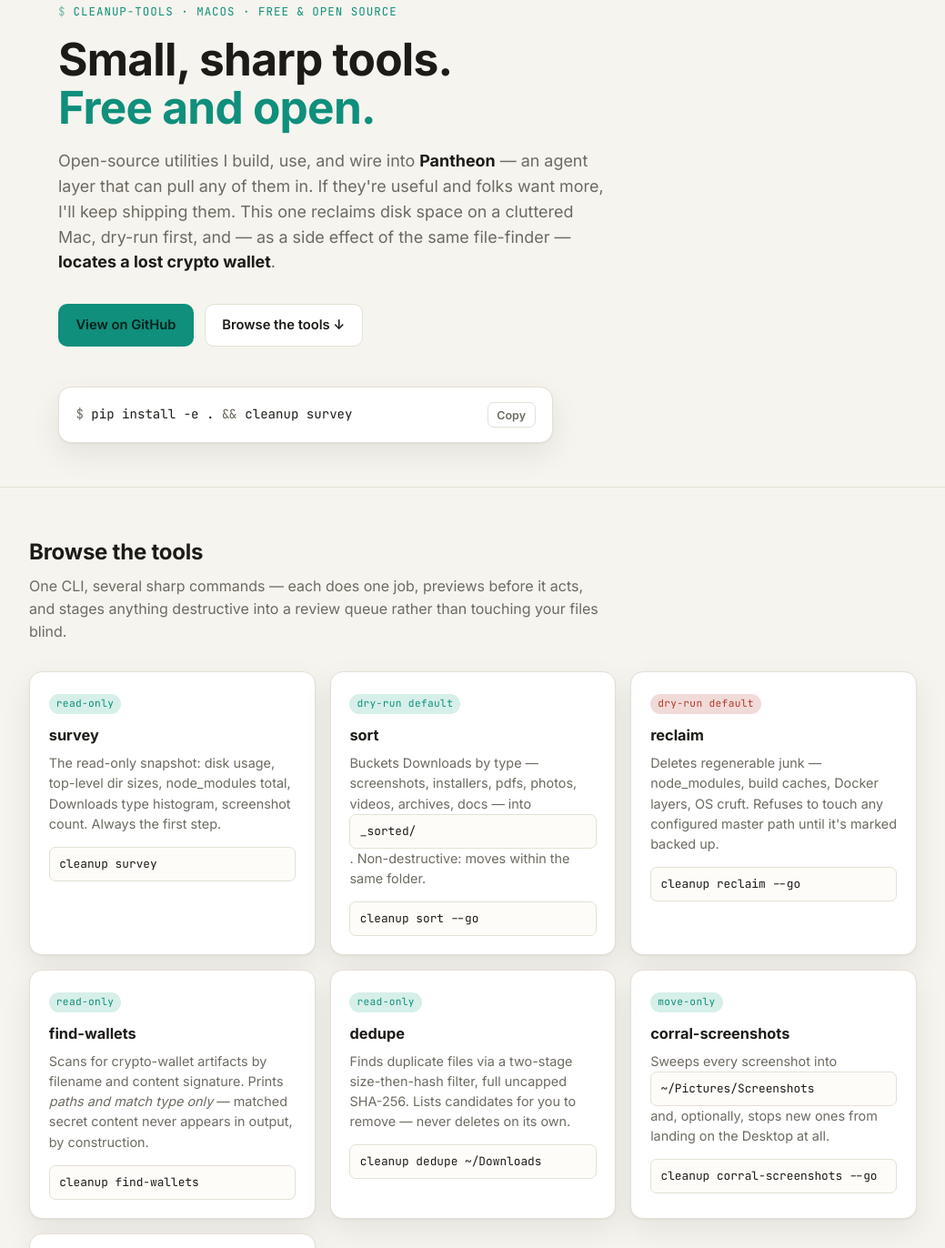
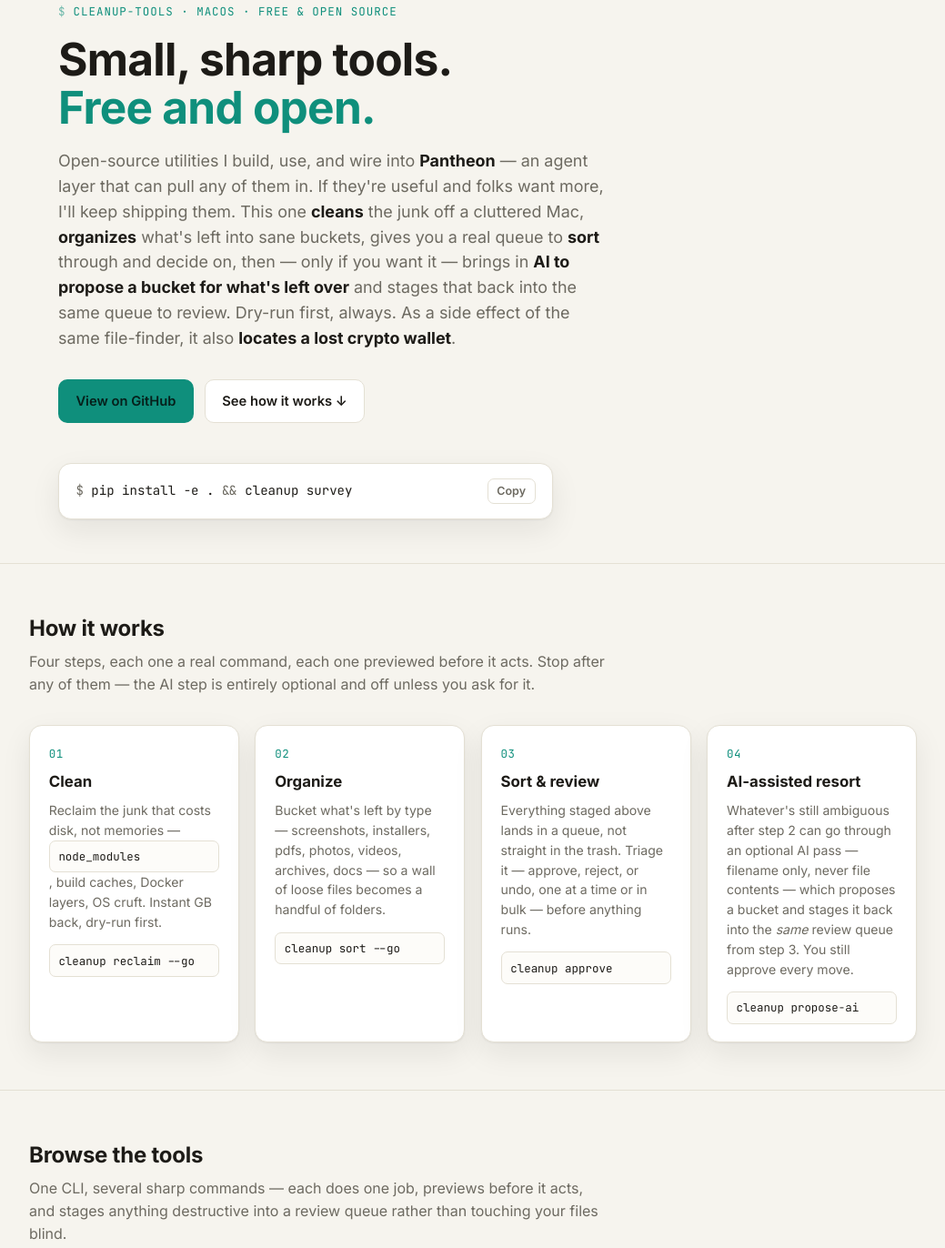
Before and after one commit to mdostal/cleanup-tools, a website: page docs/index.html in a window 1280 px wide. Shown: the part 123-1495 px from the top of the page at 91% size, without its empty margins (120-1159 px from the left). Drawn offline with Linux system fonts and the light colour scheme.

Commit message:
Foreground the actual workflow on the Pages site
Add a "How it works" section (clean -> organize -> sort & review ->
AI-assisted resort) between the hero and the tool grid, and tighten the
hero copy to name that flow explicitly -- this is cleanup-tools' own
page, scoped to this repo's features only (no other project's content).

```diff
--- a/docs/index.html
+++ b/docs/index.html
@@ -118,6 +118,26 @@
   h2 { font-size: 1.5rem; margin: 0 0 0.4rem; letter-spacing: -0.01em; }
   .section-sub { color: var(--text-muted); margin: 0 0 2rem; max-width: 40rem; }
 
+  /* ---------- workflow ---------- */
+  .workflow-steps { display: grid; grid-template-columns: repeat(auto-fit, minmax(230px, 1fr)); gap: 1.1rem; }
+  .workflow-step {
+    background: var(--surface); border: 1px solid var(--border); border-radius: var(--radius);
+    padding: 1.3rem 1.3rem 1.2rem; box-shadow: var(--shadow); position: relative;
+  }
+  .workflow-num {
+    font-family: var(--mono); font-size: 0.78rem; color: var(--accent); letter-spacing: 0.04em;
+    display: block; margin-bottom: 0.5rem;
+  }
+  .workflow-step h3 { margin: 0 0 0.5rem; font-size: 1.05rem; }
+  .workflow-step p { margin: 0 0 0.85rem; color: var(--text-muted); font-size: 0.88rem; }
+  .workflow-step code {
+    display: block; font-size: 0.78rem; background: var(--surface-raised); border: 1px solid var(--border);
+    border-radius: 7px; padding: 0.45rem 0.6rem; color: var(--text); overflow-x: auto;
+  }
+  @media (min-width: 900px) {
+    .workflow-steps { grid-template-columns: repeat(4, 1fr); }
+  }
+
   /* ---------- tool grid ---------- */
   .tools { display: grid; grid-template-columns: repeat(auto-fit, minmax(260px, 1fr)); gap: 1rem; }
   .tool-card {
@@ -198,6 +218,7 @@
   <div class="wrap">
     <a class="brand" href="#top"><img src="favicon.png" alt=""> cleanup-tools</a>
     <ul>
+      <li><a class="navlink" href="#workflow">How it works</a></li>
       <li><a class="navlink" href="#tools">Tools</a></li>
       <li><a class="navlink" href="#app">Desktop app</a></li>
       <li><a class="navlink" href="#principles">Principles</a></li>
@@ -214,12 +235,15 @@
     <p class="lede">
       Open-source utilities I build, use, and wire into <strong>Pantheon</strong> — an agent layer
       that can pull any of them in. If they're useful and folks want more, I'll keep shipping them.
-      This one reclaims disk space on a cluttered Mac, dry-run first, and — as a side effect of the
-      same file-finder — <strong>locates a lost crypto wallet</strong>.
+      This one <strong>cleans</strong> the junk off a cluttered Mac, <strong>organizes</strong> what's
+      left into sane buckets, gives you a real queue to <strong>sort</strong> through and decide on,
+      then — only if you want it — brings in <strong>AI to propose a bucket for what's left over</strong>
+      and stages that back into the same queue to review. Dry-run first, always. As a side effect of
+      the same file-finder, it also <strong>locates a lost crypto wallet</strong>.
     </p>
     <div class="cta-row">
       <a class="btn primary" href="https://github.com/mdostal/cleanup-tools">View on GitHub</a>
-      <a class="btn ghost" href="#tools">Browse the tools ↓</a>
+      <a class="btn ghost" href="#workflow">See how it works ↓</a>
     </div>
     <div class="install">
       <div class="cmd"><span class="prompt">$ </span>pip install -e . <span class="prompt">&amp;&amp;</span> cleanup survey</div>
@@ -227,6 +251,42 @@
     </div>
   </div>
 </header>
+
+<section id="workflow">
+  <div class="wrap">
+    <h2>How it works</h2>
+    <p class="section-sub">
+      Four steps, each one a real command, each one previewed before it acts. Stop after any of
+      them — the AI step is entirely optional and off unless you ask for it.
+    </p>
+    <div class="workflow-steps">
+      <div class="workflow-step">
+        <span class="workflow-num">01</span>
+        <h3>Clean</h3>
+        <p>Reclaim the junk that costs disk, not memories — <code>node_modules</code>, build caches, Docker layers, OS cruft. Instant GB back, dry-run first.</p>
+        <code>cleanup reclaim --go</code>
+      </div>
+      <div class="workflow-step">
+        <span class="workflow-num">02</span>
+        <h3>Organize</h3>
+        <p>Bucket what's left by type — screenshots, installers, pdfs, photos, videos, archives, docs — so a wall of loose files becomes a handful of folders.</p>
+        <code>cleanup sort --go</code>
+      </div>
+      <div class="workflow-step">
+        <span class="workflow-num">03</span>
+        <h3>Sort &amp; review</h3>
+        <p>Everything staged above lands in a queue, not straight in the trash. Triage it — approve, reject, or undo, one at a time or in bulk — before anything runs.</p>
+        <code>cleanup approve</code>
+      </div>
+      <div class="workflow-step">
+        <span class="workflow-num">04</span>
+        <h3>AI-assisted resort</h3>
+        <p>Whatever's still ambiguous after step 2 can go through an optional AI pass — filename only, never file contents — which proposes a bucket and stages it back into the <em>same</em> review queue from step 3. You still approve every move.</p>
+        <code>cleanup propose-ai</code>
+      </div>
+    </div>
+  </div>
+</section>
 
 <section id="tools">
   <div class="wrap">
```
